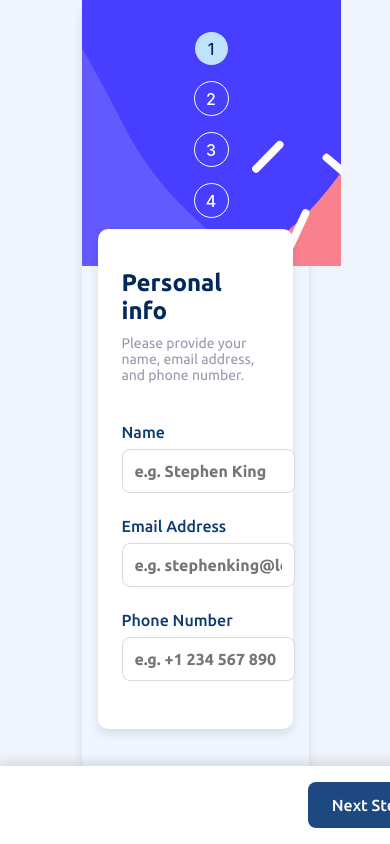
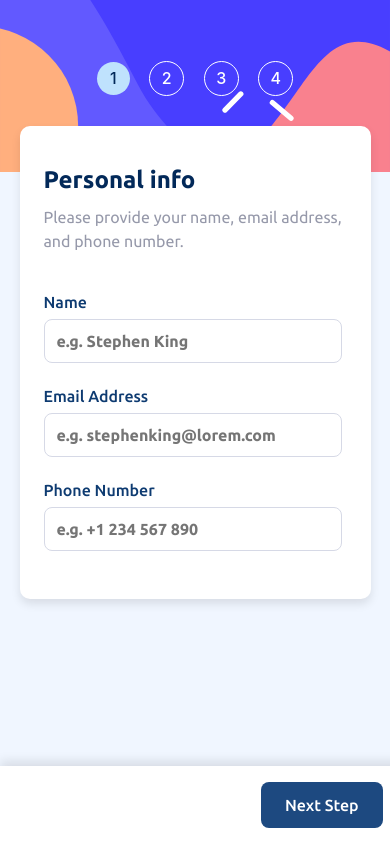
Before and after one commit to AbhirajkarBajpai/MultiStepForm, a React (Create React App) app: page / in a window 390 px wide. Built offline with nearby package versions, Linux system fonts and the light colour scheme.

Commit message:
fix: mobile responsive step 1 done

```diff
--- a/src/styles/FormScreen.module.css
+++ b/src/styles/FormScreen.module.css
@@ -134,6 +134,8 @@
 @media (max-width: 700px) {
   .container {
     flex-direction: column;
+    align-items: center;
+    justify-content: center;
     margin: 0;
     padding: 0;
     background: #f0f6ff;
@@ -142,7 +144,8 @@
 
   .formContent {
     padding: 1rem;
-    margin-top: -4.5rem; /* Overlap with sidebar */
+    margin-top: -25vh;
+    width: 90%;
   }
 
   .form {
@@ -150,7 +153,14 @@
     padding: 1.5rem;
     border-radius: 10px;
     box-shadow: 0 5px 10px rgba(0, 0, 0, 0.1);
-    margin-bottom: 5rem; /* Space for fixed buttons */
+    margin-bottom: 5rem;
+  }
+  .input{
+    width: 90%;
+  }
+
+  .nextButton{
+    left:-6%;
   }
 
   .buttonGroup {
@@ -166,8 +176,12 @@
   .title {
     font-size: 1.5rem;
   }
+  .error{
+    right: 3%;
+  }
 
   .description {
-    font-size: 0.875rem;
+    font-size: 1rem;
+    line-height: 145%;
   }
 }
--- a/src/styles/Sidebar.module.css
+++ b/src/styles/Sidebar.module.css
@@ -55,12 +55,17 @@
 
   @media (max-width: 700px) {
     .sidebar {
-      width: 100%;
+      display: flex;
+      align-items: center;
+      justify-content: center;
+      flex-direction: row;
+      gap: 5vw;
+      width: 100vw;
       min-height: 172px;
       border-radius: 0;
       background-image: url("../assets/images/bg-sidebar-mobile.svg");
       background-size: cover;
-      padding: 2rem 1rem;
+      padding: 0px;
     }
 
     .step {
@@ -69,7 +74,7 @@
     }
 
     .stepInfo {
-      display: none; /* Hide step text on mobile */
+      display: none;
     }
 
     .stepNumber {
```
